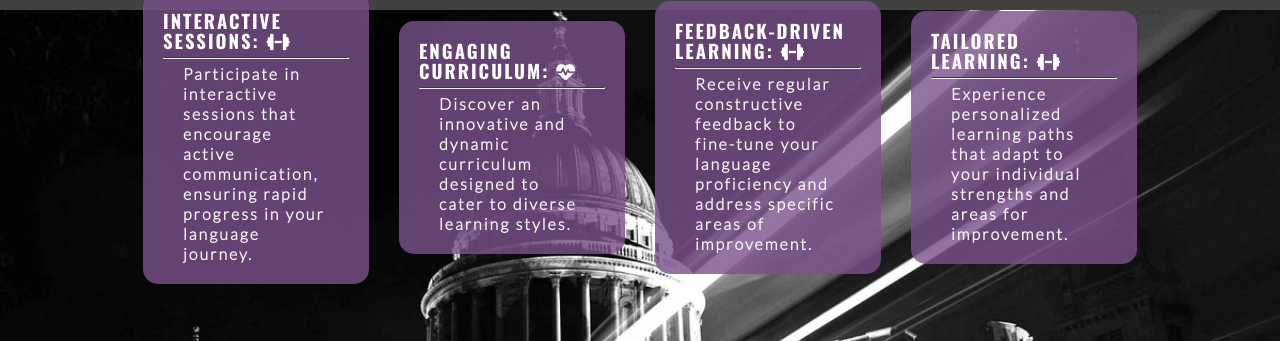
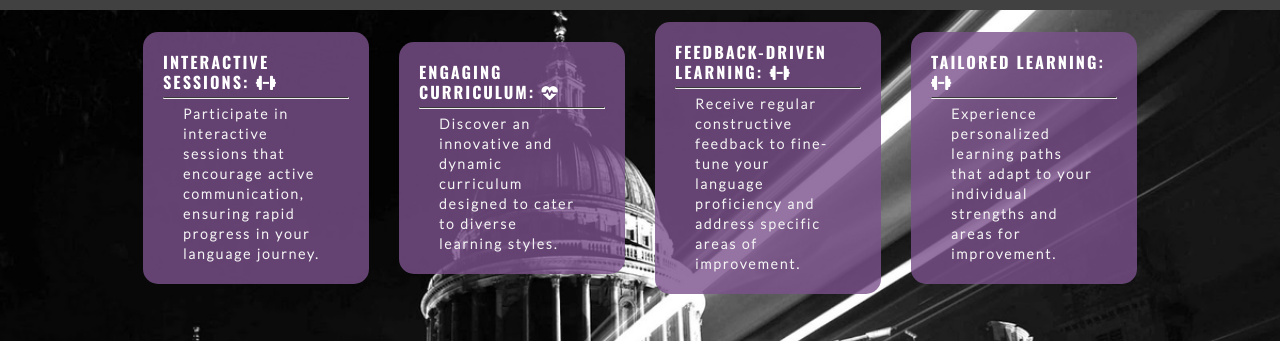
Before and after one commit to vladar21/english-teacher, a plain HTML site: page index.html in a window 1280 px wide. Shown: the part 876-1217 px from the top of the page. Drawn offline with nearby package versions, Linux system fonts and the light colour scheme.

Commit message:
style: set font-size for small display in reason

```diff
--- a/assets/css/style.css
+++ b/assets/css/style.css
@@ -228,7 +228,7 @@ main {
     background-color:rgba(123, 81, 141, 0.7);
     padding:10px;
     border-radius:15px;
-    font-size: 100%;
+    font-size: 87%;
     /* min-height:46px; */
     margin:15px 5px;
     line-height: 25px;
```
